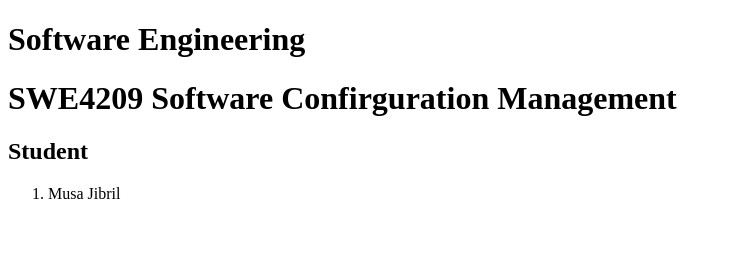
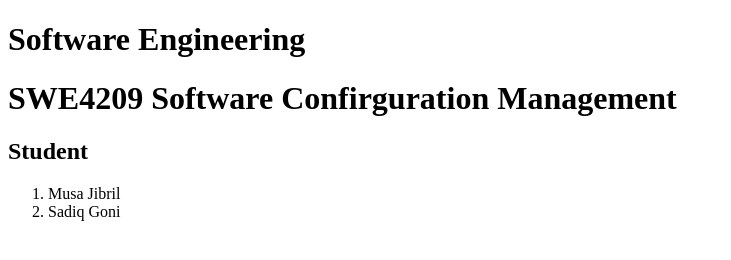
Before and after one commit to sadiqgoni/swe4209, a plain HTML site: page index.html in a window 1280 px wide. Shown: the whole page, without its empty margins (0-731 px from the left). Drawn offline with Linux system fonts and the light colour scheme.

Commit message:
Sadiq's Commit

```diff
--- a/index.html
+++ b/index.html
@@ -12,6 +12,7 @@
     <h2>Student</h2>
     <ol>
         <li>Musa Jibril</li>
+        <li>Sadiq Goni</li>
     </ol>
 </body>
 </html>
```
